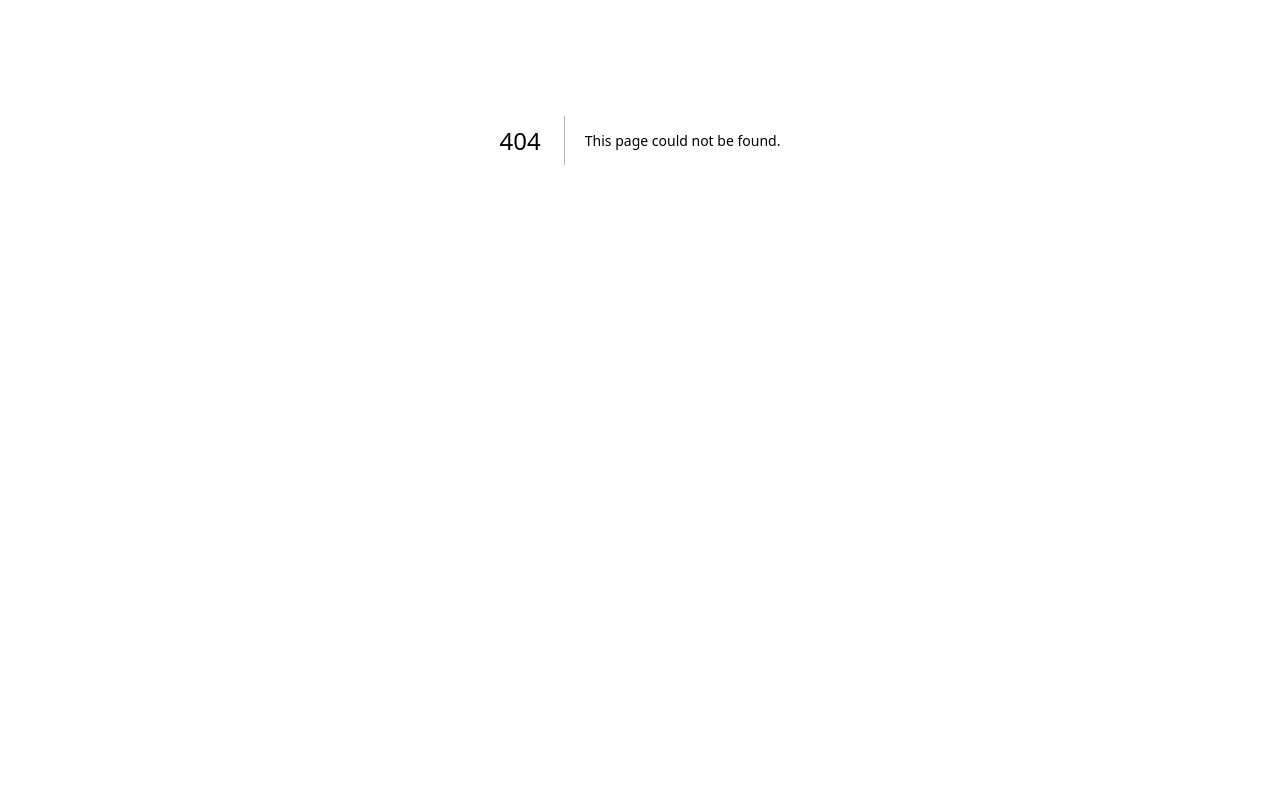
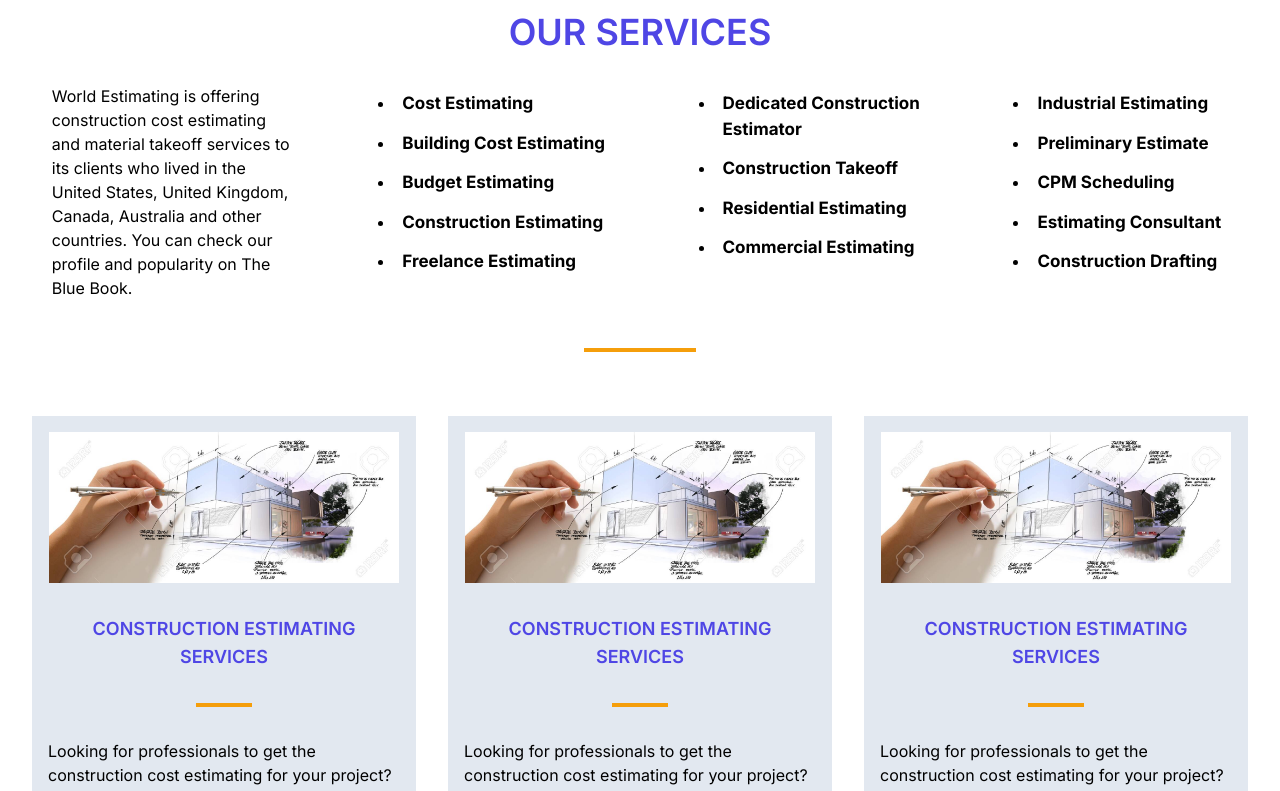
Before and after one commit to itshamzanawaz/ghalibwe, a Next.js app: page /Services in a window 1280 px wide. Before the commit this address had no page. Shown: the part 260-1051 px from the top of the page. Before the commit the page ends 800 px from the top, so only its background shows below. Built offline with nearby package versions, Linux system fonts and the light colour scheme.

Commit message:
services page done

```diff
--- /dev/null
+++ b/src/app/Services/page.js
@@ -0,0 +1,14 @@
+import ServicesPage from '@/components/ServicesPage'
+import Navbar from '@/components/navbar'
+import React from 'react'
+
+const page = () => {
+  return (
+    <div>
+        <Navbar />
+        <ServicesPage />
+    </div>
+  )
+}
+
+export default page
--- a/src/app/globals.css
+++ b/src/app/globals.css
@@ -35,6 +35,29 @@
 .width-estimate-h1{
   width: 70%;
 }
+
+
+
+
+/* Services */
+
+.width-flex-sp ul li{
+  list-style-type: disc;
+  padding: 7px;
+  font-weight: bold;
+  font-size: 17px;
+}
+.width-sp-sect{
+  width: 40em;
+}
+
+
+
+/*services  */
+
+
+
+
 @media (min-width:640px) {
   .width-details{
     width: 25% !important;
--- /dev/null
+++ b/src/components/ServicesPage.jsx
@@ -0,0 +1,100 @@
+import React from "react";
+import Logo1 from '../bg1.jpg';
+import Image from 'next/image'
+import ServicesSection2 from "./ServicesSection2";
+import Footer from "./Footer";
+const ServicesPage = () => {
+  return (
+    <div className="main absolute">
+      <div>
+        <h1 className="text-indigo-600 font-semibold text-4xl text-center m-8">
+          OUR SERVICES
+        </h1>
+      </div>
+
+      <div className="flex justify-around flex-wrap">
+        <div className="width-flex-sp w-60">
+          World Estimating is offering construction cost estimating and material
+          takeoff services to its clients who lived in the United States, United
+          Kingdom, Canada, Australia and other countries. You can check our
+          profile and popularity on The Blue Book.
+        </div>
+        <div className="width-flex-sp">
+          <ul>
+            <li>Cost Estimating</li>
+            <li>Building Cost Estimating</li>
+            <li>Budget Estimating</li>
+            <li>Construction Estimating</li>
+            <li>Freelance Estimating</li>
+          </ul>
+        </div>
+        <div className="width-flex-sp">
+          <ul>
+            <li>Dedicated Construction <br /> Estimator</li>
+            <li>Construction Takeoff</li>
+            <li>Residential Estimating</li>
+            <li>Commercial Estimating</li>
+          </ul>
+        </div>
+        <div className="width-flex-sp">
+          <ul>
+            <li>Industrial Estimating</li>
+            <li>Preliminary Estimate</li>
+            <li>CPM Scheduling</li>
+            <li>Estimating Consultant</li>
+            <li>Construction Drafting</li>
+          </ul>
+        </div>
+      </div>
+      <div className="flex justify-center">
+        <div className="bg-amber-500 w-28 h-1 m-12"></div>
+      </div>
+
+
+      <div className="flex flex-wrap justify-center items-center">
+        <div className="bg-slate-200 flex justify-center items-center flex-col m-4 p-4 w-96">
+        <Image width={350} height={350} alt='services' src={Logo1}/>
+        <h1 className='text-indigo-600 font-semibold text-lg text-center m-8'>CONSTRUCTION ESTIMATING SERVICES</h1>
+        <div className='bg-amber-500 w-14 h-1 mb-8'></div>
+        <p>Looking for professionals to get the construction cost estimating for your project? Being an expert company, we are providing commercial, residential, and civil construction estimates. We are having a proven track record of providing the estimates for the house to the big commercial projects.</p>
+        </div>
+        <div className="bg-slate-200 flex justify-center items-center flex-col m-4 p-4 w-96">
+        <Image width={350} height={350} alt='services' src={Logo1}/>
+        <h1 className='text-indigo-600 font-semibold text-lg text-center m-8'>CONSTRUCTION ESTIMATING SERVICES</h1>
+        <div className='bg-amber-500 w-14 h-1 mb-8'></div>
+        <p>Looking for professionals to get the construction cost estimating for your project? Being an expert company, we are providing commercial, residential, and civil construction estimates. We are having a proven track record of providing the estimates for the house to the big commercial projects.</p>
+        </div>
+        <div className="bg-slate-200 flex justify-center items-center flex-col m-4 p-4 w-96">
+        <Image width={350} height={350} alt='services' src={Logo1}/>
+        <h1 className='text-indigo-600 font-semibold text-lg text-center m-8'>CONSTRUCTION ESTIMATING SERVICES</h1>
+        <div className='bg-amber-500 w-14 h-1 mb-8'></div>
+        <p>Looking for professionals to get the construction cost estimating for your project? Being an expert company, we are providing commercial, residential, and civil construction estimates. We are having a proven track record of providing the estimates for the house to the big commercial projects.</p>
+        </div>
+      </div>
+
+
+
+      <div className="flex flex-wrap justify-center items-center w-auto">
+        <div className="bg-slate-200 flex-1 flex justify-center items-center flex-col m-4 p-4 width-sp-sect">
+        <Image width={450} height={400} alt='services' src={Logo1}/>
+        <h1 className='text-indigo-600 font-semibold text-lg text-center m-8'>Outsource Estimation</h1>
+        <div className='bg-amber-500 w-14 h-1 mb-8'></div>
+        <p className="text-center">We are dealing with the contractors and sub-contractors who requires outsource estimation. We have worked successfully with hundreds of clients who live and work in New York, California, Florida, New Jersey, Massachusetts, Michigan, Pennsylvania, Colorado, Illinois, Maryland, Mississippi, New Hampshire, New Ohio, Texas, and Washington etc.</p>
+        </div>
+        <div className="bg-slate-200 flex-2 flex justify-center items-center flex-col m-4 p-4 width-sp-sect">
+        <Image width={450} height={400} alt='services' src={Logo1}/>
+        <h1 className='text-indigo-600 font-semibold text-lg text-center m-8'>Hire a Dedicated Cost Estimator</h1>
+        <div className='bg-amber-500 w-14 h-1 mb-8'></div>
+        <p className="text-center">We love to provide you a dedicated cost estimator. We can assign an expert individual for your commercial and residential construction projects and you can get benefits from our dedicate cost estimates. We have 15 years of experience as the professional construction cost estimating consultants. Feel free to get the quality estimating consultancy at a low price tag.</p>
+        </div>
+
+      </div>
+
+
+      <ServicesSection2 />
+      <Footer />
+    </div>
+  );
+};
+
+export default ServicesPage;
--- a/src/components/navbar.jsx
+++ b/src/components/navbar.jsx
@@ -156,7 +156,7 @@
 
           <ul className="ul-nav w-full space-x-5 bg-slate-400 main-ul justify-center items-center align-middle flex">
           <li className="parent"><Link href={'/'}>Home</Link></li>
-          <li className="parent"><Link href="#">Services</Link>
+          <li className="parent"><Link href="/Services">Services</Link>
             <ul className="child">
               <li className="parent"><Link href="/CostEstimating">Cost Estimating <span className="expand">»</span></Link>
                 <ul className="child">
```
